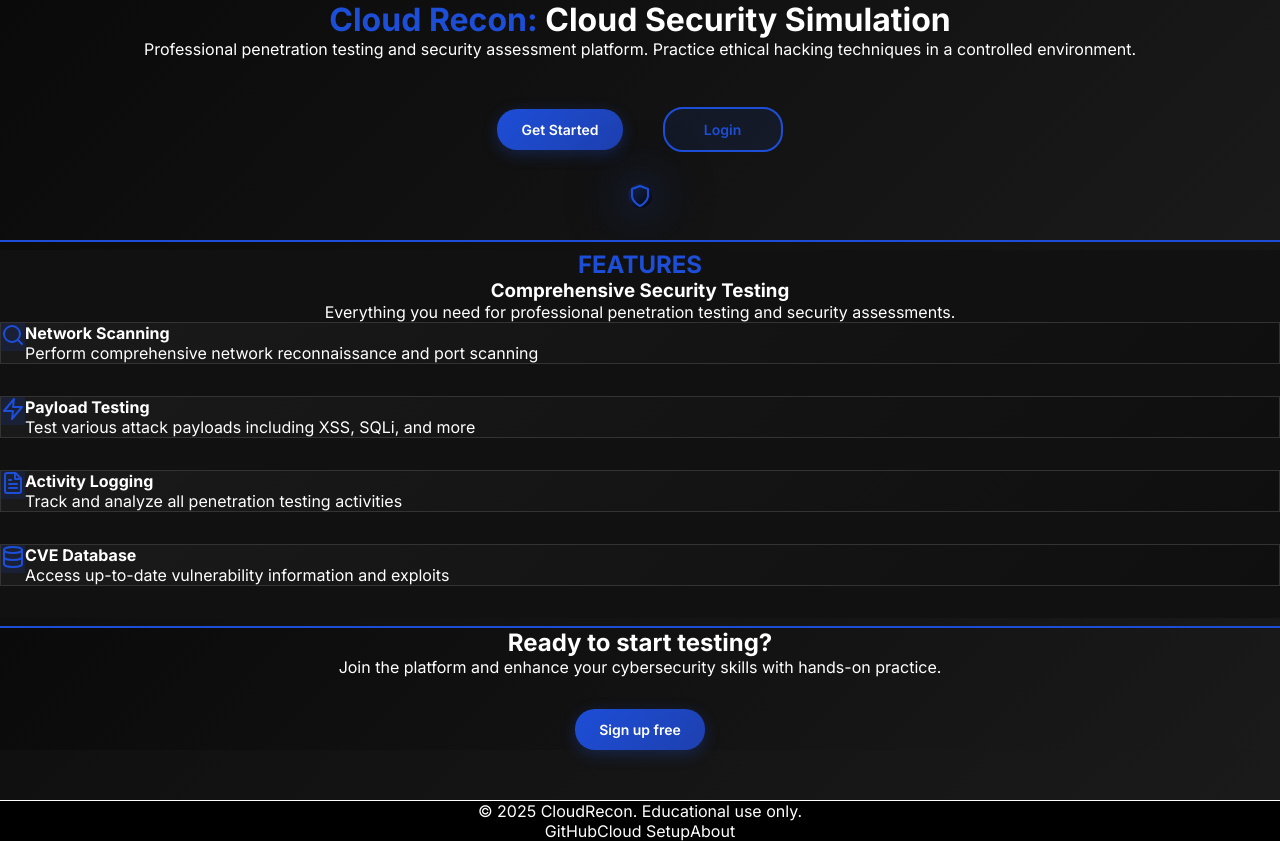
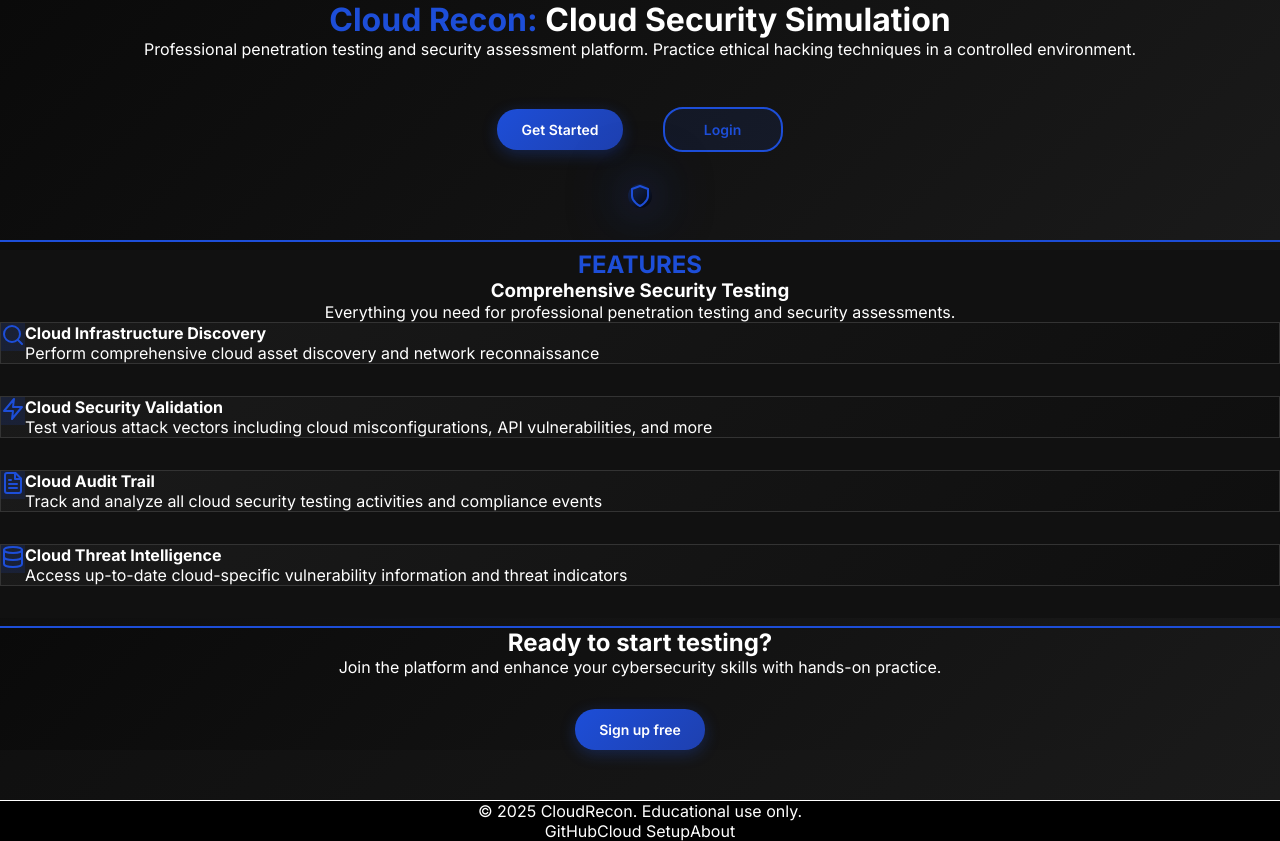
Before and after one commit to Muhayminalam/Cloud-Recon, a Next.js app in the folder frontend/: page / in a window 1280 px wide. Built offline with nearby package versions, Linux system fonts and the light colour scheme.

Commit message:
frontend update

```diff
--- a/frontend/app/page.tsx
+++ b/frontend/app/page.tsx
@@ -25,23 +25,23 @@ export default function Home() {
   const features = [
     {
       icon: Search,
-      title: 'Network Scanning',
-      description: 'Perform comprehensive network reconnaissance and port scanning'
+      title: 'Cloud Infrastructure Discovery',
+      description: 'Perform comprehensive cloud asset discovery and network reconnaissance'
     },
     {
       icon: Zap,
-      title: 'Payload Testing',
-      description: 'Test various attack payloads including XSS, SQLi, and more'
+      title: ' Cloud Security Validation',
+      description: 'Test various attack vectors including cloud misconfigurations, API vulnerabilities, and more'
     },
     {
       icon: FileText,
-      title: 'Activity Logging',
-      description: 'Track and analyze all penetration testing activities'
+      title: 'Cloud Audit Trail',
+      description: 'Track and analyze all cloud security testing activities and compliance events'
     },
     {
       icon: Database,
-      title: 'CVE Database',
-      description: 'Access up-to-date vulnerability information and exploits'
+      title: 'Cloud Threat Intelligence',
+      description: 'Access up-to-date cloud-specific vulnerability information and threat indicators'
     }
   ];
 
```
